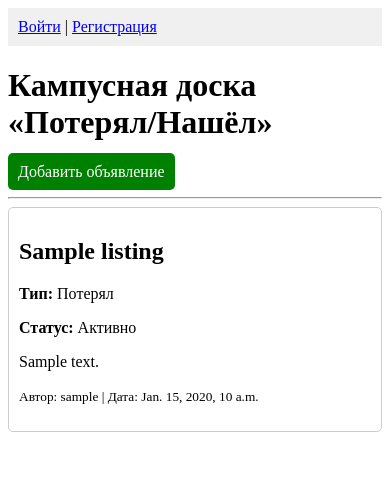
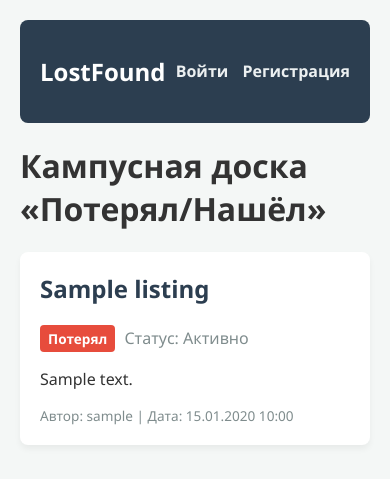
Before and after one commit to antinixuy/lostfound, a Django app: page / in a window 390 px wide. Shown: the top 479 px of the page. Run offline with Django 5.2, Linux system fonts and the light colour scheme; tables that the repository leaves empty hold one stand-in row (values such as "Sample post").

Commit message:
feat: added modern responsive UI for themes 9-11

```diff
--- a/listings/templates/listings/list.html
+++ b/listings/templates/listings/list.html
@@ -2,35 +2,77 @@
 <html lang="ru">
 <head>
     <meta charset="UTF-8">
+    <meta name="viewport" content="width=device-width, initial-scale=1.0">
     <title>LostFound - Доска объявлений</title>
+    <style>
+        body { font-family: 'Segoe UI', Tahoma, Geneva, Verdana, sans-serif; background-color: #f4f7f6; color: #333; margin: 0; padding: 20px; }
+        .container { max-width: 900px; margin: 0 auto; }
+        .header { display: flex; justify-content: space-between; align-items: center; background: #2c3e50; color: white; padding: 15px 20px; border-radius: 8px; margin-bottom: 20px; }
+        .header a { color: #ecf0f1; text-decoration: none; margin-left: 10px; font-weight: bold; }
+        .header a:hover { text-decoration: underline; }
+        .btn-green { background-color: #2ecc71; color: white; padding: 10px 15px; text-decoration: none; border-radius: 5px; display: inline-block; margin-bottom: 20px; font-weight: bold; }
+        .btn-green:hover { background-color: #27ae60; }
+        .card { background: white; border-radius: 8px; padding: 20px; margin-bottom: 15px; box-shadow: 0 4px 6px rgba(0,0,0,0.05); transition: transform 0.2s; }
+        .card:hover { transform: translateY(-2px); box-shadow: 0 6px 12px rgba(0,0,0,0.1); }
+        .card h2 { margin-top: 0; color: #2c3e50; }
+        .badge { display: inline-block; padding: 4px 8px; border-radius: 4px; font-size: 0.85em; font-weight: bold; margin-right: 5px; }
+        .badge-lost { background: #e74c3c; color: white; }
+        .badge-found { background: #3498db; color: white; }
+        .meta { font-size: 0.85em; color: #7f8c8d; margin-top: 10px; }
+        .admin-actions { margin-top: 15px; padding-top: 10px; border-top: 1px dashed #ccc; font-size: 0.9em; }
+        .admin-actions a { color: #3498db; text-decoration: none; margin-right: 10px; }
+        .admin-actions a:hover { text-decoration: underline; }
+    </style>
 </head>
 <body>
-    <!-- ЭТОТ БЛОК МЫ ДОБАВИЛИ -->
-    <div style="margin-bottom: 15px; padding: 10px; background: #f0f0f0;">
+    <div class="container">
+        <div class="header">
+            <h2>LostFound</h2>
+            <div>
                 {% if user.is_authenticated %}
                     <span>Привет, <strong>{{ user.username }}</strong>!</span>
-            <a href="{% url 'logout' %}" style="margin-left: 10px; color: red;">Выйти</a>
+                    <a href="{% url 'logout' %}">Выйти</a>
                 {% else %}
-            <a href="{% url 'login' %}">Войти</a> |
+                    <a href="{% url 'login' %}">Войти</a>
                     <a href="{% url 'register' %}">Регистрация</a>
                 {% endif %}
             </div>
+        </div>
 
         <h1>Кампусная доска «Потерял/Нашёл»</h1>
-    <p><a href="{% url 'add_listing' %}" style="padding: 10px; background: green; color: white; text-decoration: none; border-radius: 5px;">Добавить объявление</a></p>
-    <hr>
+
+        {% if user.is_authenticated %}
+            <a href="{% url 'add_listing' %}" class="btn-green">+ Добавить объявление</a>
+        {% endif %}
 
         {% for item in listings %}
-        <div style="border: 1px solid #ccc; padding: 10px; margin-bottom: 10px; border-radius: 5px;">
+            <div class="card">
                 <h2>{{ item.title }}</h2>
-            <p><strong>Тип:</strong> {{ item.get_type_display }}</p>
-            <p><strong>Статус:</strong> {{ item.get_status_display }}</p>
+                <div>
+                    {% if item.type == 'lost' %}
+                        <span class="badge badge-lost">Потерял</span>
+                    {% else %}
+                        <span class="badge badge-found">Нашёл</span>
+                    {% endif %}
+                    <span style="color: #7f8c8d;">Статус: {{ item.get_status_display }}</span>
+                </div>
                 <p>{{ item.description }}</p>
-            <p><small>Автор: {{ item.user.username }} | Дата: {{ item.created_at }}</small></p>
+                <div class="meta">
+                    Автор: {{ item.user.username }} | Дата: {{ item.created_at|date:"d.m.Y H:i" }}
+                </div>
+
+                {% if user == item.user or user.role == 'moderator' %}
+                    <div class="admin-actions">
+                        <a href="/admin/listings/listing/{{ item.id }}/change/">✏️ Редактировать</a>
+                        {% if user.role == 'moderator' %}
+                            <span style="color: #e74c3c; margin-left: 10px;">(Права модератора)</span>
+                        {% endif %}
+                    </div>
+                {% endif %}
             </div>
         {% empty %}
-        <p>Пока нет ни одного объявления. Добавьте их через <a href="/admin/">админку</a>!</p>
+            <p style="text-align: center; color: #7f8c8d;">Пока нет ни одного объявления. Станьте первым!</p>
         {% endfor %}
-
+    </div>
 </body>
 </html>
```
Also changed, not shown: listings/templates/listings/add_listing.html (+19 -7 lines). Lines whose indentation alone changed are shown as unchanged.
